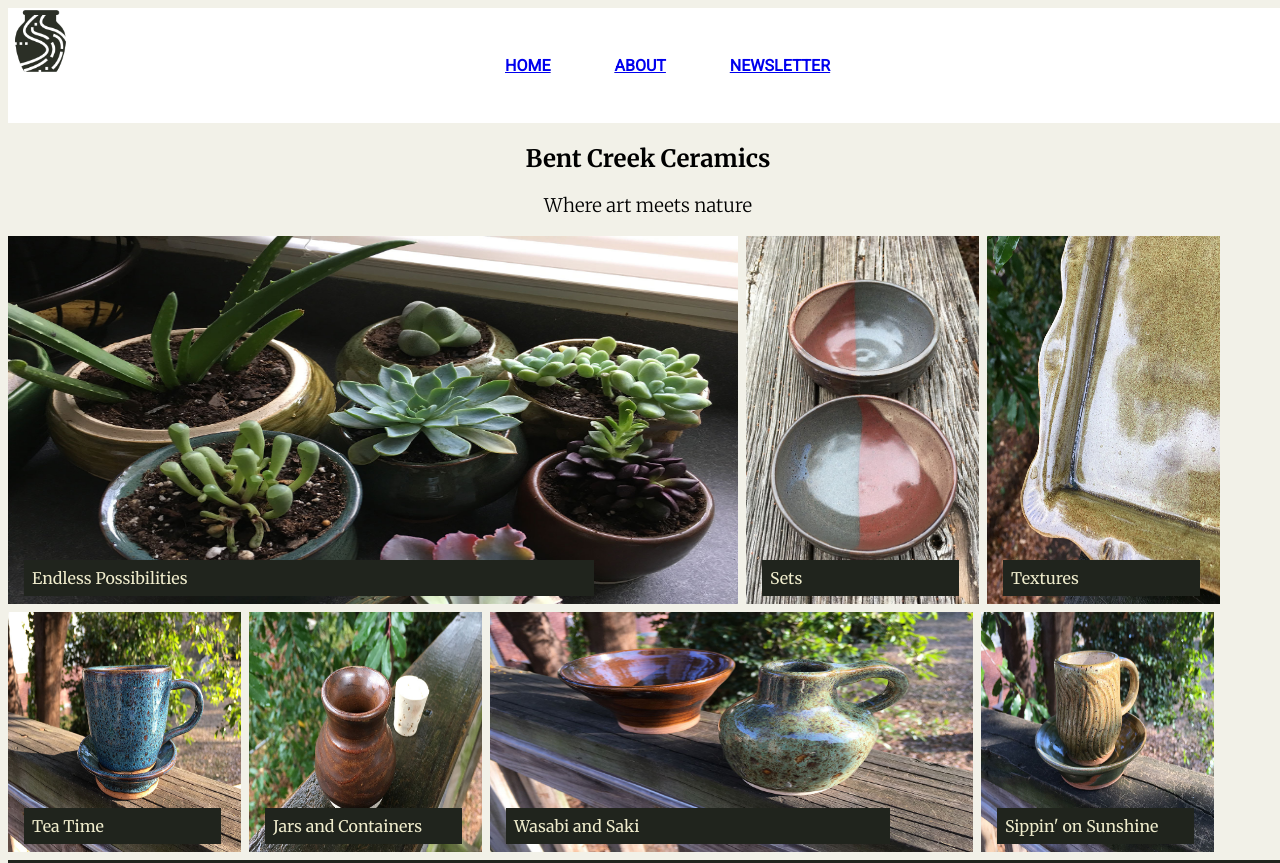
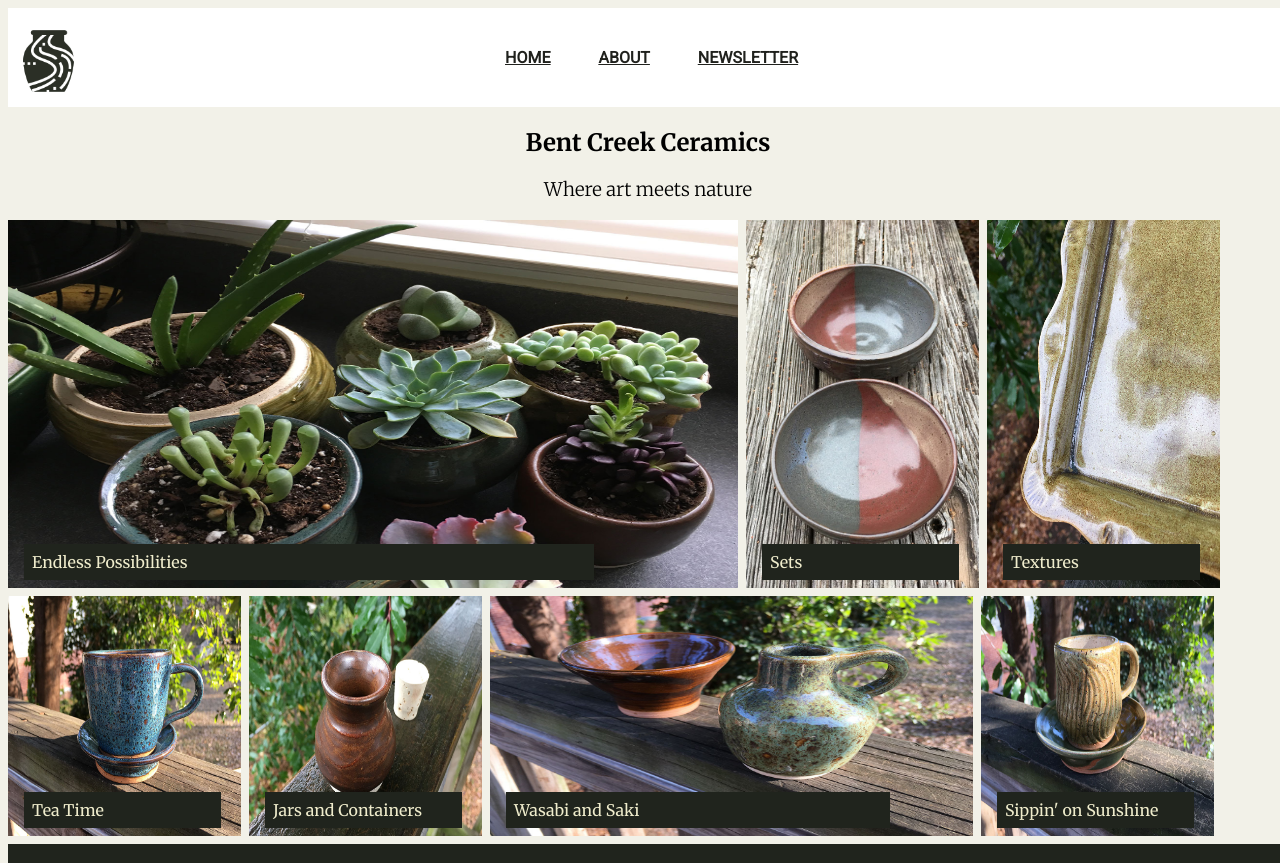
Before and after one commit to dean9090/week-one-project, a plain HTML site: page index.html in a window 1280 px wide. Shown: the top 863 px of the page. Drawn offline with Linux system fonts and the light colour scheme.

Commit message:
finishing first page

```diff
--- a/styles.css
+++ b/styles.css
@@ -8,9 +8,9 @@
   Inline Link: #968772
   Inline Link (Hover): #967343
   Navigation Background: #FFFFFF
-  Navigation Text: #2B2F26
-  Navigation Text (Hover): #CD5D67
-  Navigation Text (Active) #968772
+  Navigation Text: #2B2F26 ****completed*****
+  Navigation Text (Hover): #CD5D67 ****completed*****
+  Navigation Text (Active) #968772 ****completed*****
   Button Background: #968772
   Button Background (Hover): #967343
   Button Text: #F2F1E8
@@ -20,58 +20,68 @@
 
 */
 body{
-
   width: 100%;
   font-family: 'Merriweather', serif;
   background-color: #F2F1E8;
+}
 
-
-
-}
 
 .nav-bar{
   display: flex;
   flex-direction: row;
   background-color: white;
+}
 
 
-
-}
 .nav-bar>img{
-
   margin-left: 0;
   width: 65px;
   height: 65px;
-
+  padding-top: 1.25em;
+  padding-left: .5em;
 }
 
+
 .nav-bar>ul{
-
   color: gray;
   display: flex;
   flex-direction: row;
   padding-left: 25em;
+}
 
 
-}
 ul>li{
-
   display: flex;
-
   width: 100%;
-  padding: 2em;
+  padding: 1.5em;
   text-decoration: underline;
   text-transform:uppercase;
   font-family: 'Roboto', sans-serif;
   font-weight: 600;
 }
 
+
+li>a{
+  color: rgb(32,33,29);
+}
+
+/************LINK ACTIONS COLORS**********/
+
+a:hover{
+  color: #967343;
+}
+a:active{
+  color: #968772;
+}
+
+
+/**************************************/
+
 .title>h1{
-
   display: flex;
   justify-content: center;
+}
 
-}
 
 .title>h3{
   display: flex;
@@ -83,17 +93,14 @@ ul>li{
 .First-row{
   display: flex;
   flex-wrap: nowrap;
-
-
 }
 
 
 .Second-row{
   display: flex;
   flex-wrap: nowrap;
+}
 
-
-}
 
 div>p{
   position: relative; /*THIS IS SO THE PARAGRAPH BACKGROUND SHOWS UP ON THE PICTURE, MOVES WHOLE P ON TOP OF THE PICTURE*/
@@ -104,8 +111,9 @@ div>p{
   color: rgb(239,236,204);
   margin-right: auto;
   width: 75%;
+}
 
-}
+
 div>img{
   padding-right: .5em;
 }
@@ -116,17 +124,9 @@ footer{
   padding: 1em;
   background-color: rgb(32,36,29);
   color: rgb(239,236,204);
-
-
 }
 
-
-
-
-
-
-
-
+/*****************************/
 /***************PAGE TWO*******************/
 
 
@@ -151,3 +151,32 @@ footer{
 
 
 /****************PAGE THREE*********************/
+
+
+
+
+
+
+
+
+
+
+
+
+
+
+
+
+
+
+
+
+
+
+
+
+
+
+
+
+/****************END OF DOCUMENT*********************/
```
